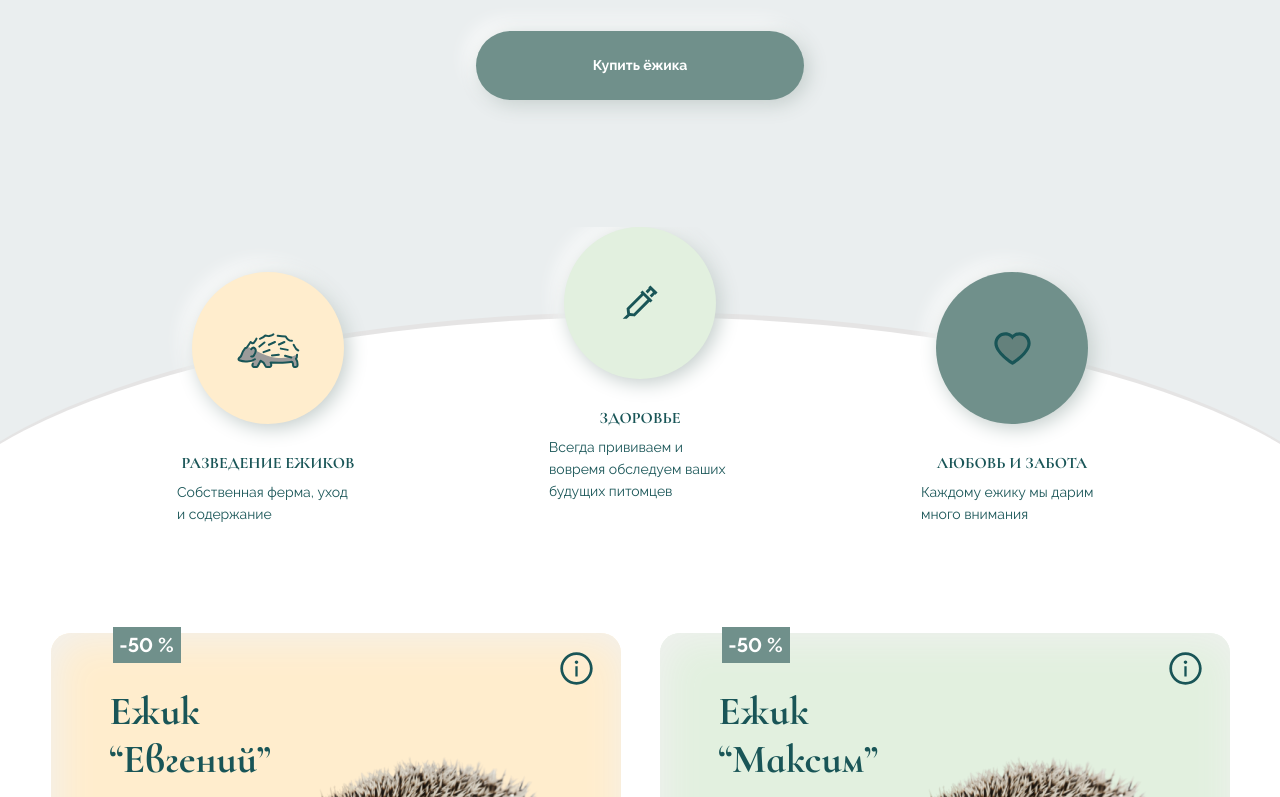
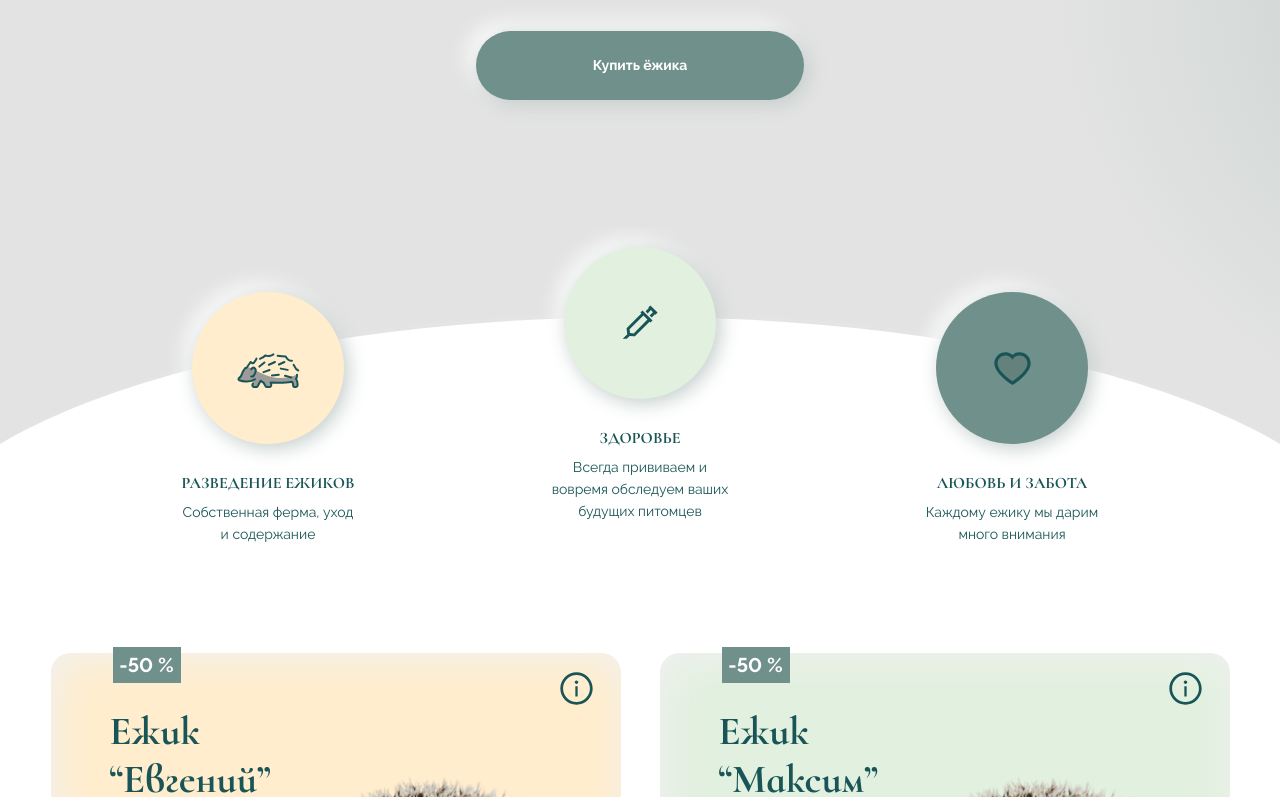
Before and after one commit to DaryaDomoroshchenko/hedgehogs_also_love_milk, a website built with webpack: page src/index.html in a window 1280 px wide. Shown: the part 502-1299 px from the top of the page. Built offline with nearby package versions, Linux system fonts and the light colour scheme; files whose address does not match are found by name; a web font is replaced by a local one.

Commit message:
small fixes

```diff
--- a/src/blocks/about/__caption/about__caption.css
+++ b/src/blocks/about/__caption/about__caption.css
@@ -7,12 +7,13 @@
   text-align: center;
   color: #195557;
   margin: 0;
-  text-align: left;
+  text-align: center;
 }
 
 @media screen and (max-width: 767px) {
   .about__caption {
     font-size: 10px;
     line-height: 159.9%;
+    text-align: left;
   }
 }
--- a/src/blocks/about/about.css
+++ b/src/blocks/about/about.css
@@ -6,7 +6,7 @@
 .about {
   display: flex;
   justify-content: center;
-  min-height: 298px;
+  min-height: 318px;
   align-items: flex-end;
   margin-top: -263px;
   position: relative;
@@ -14,6 +14,7 @@
   overflow: hidden;
   max-height: 430px;
   flex-wrap: wrap;
+  padding-top: 20px;
 }
 
 @media screen and (max-width: 767px) {
--- a/src/blocks/intro/intro.css
+++ b/src/blocks/intro/intro.css
@@ -4,7 +4,7 @@
   min-height: 992px;
   position: relative;
   overflow: hidden;
-  /* background: radial-gradient(50% 50% at 50% 50%,rgba(180,197,194,.83) 0,rgba(224,225,225,0) 100%) top left 1050px no-repeat, #e3e3e3; */
+  background: radial-gradient(50% 50% at 50% 50%,rgba(180,197,194,.83) 0,rgba(224,225,225,0) 100%) top left 1050px no-repeat, #e3e3e3;
 }
 
 @media screen and (max-width: 767px) {
```
